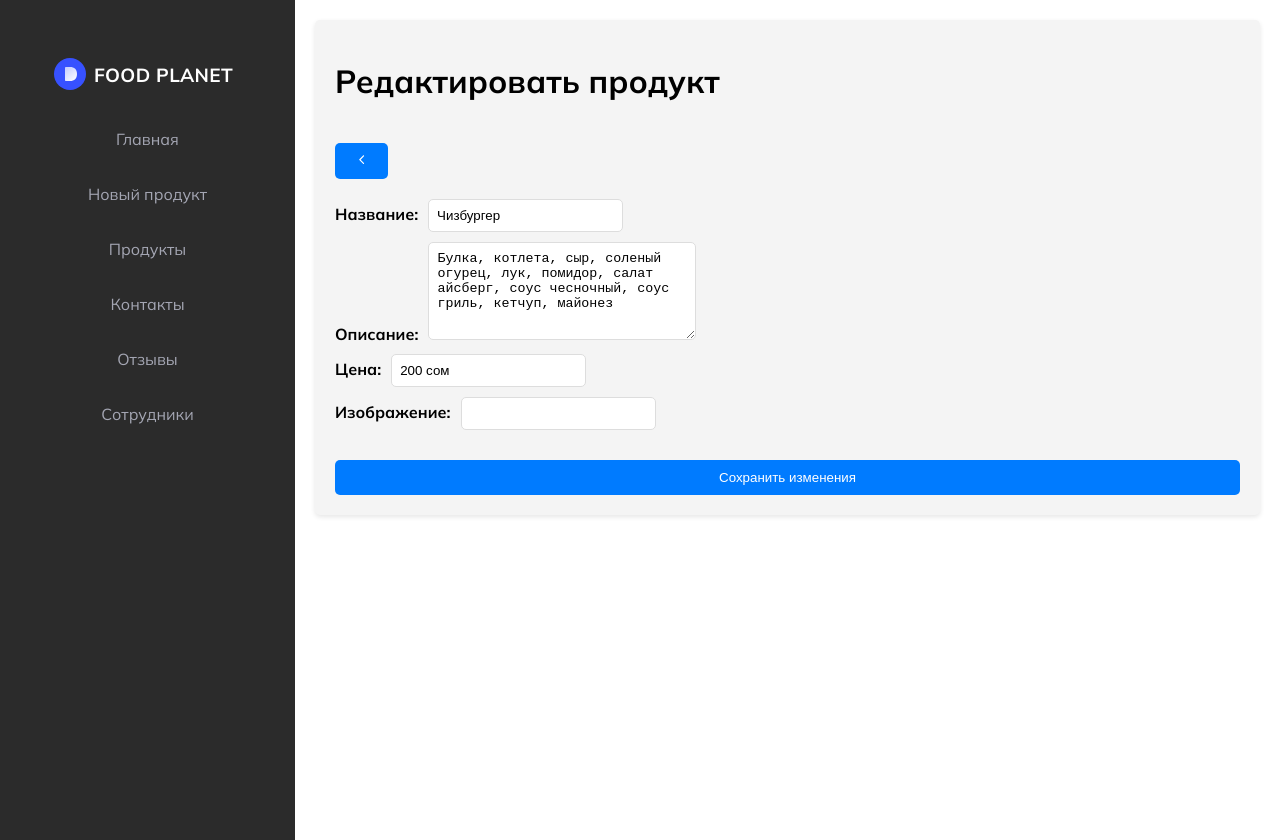
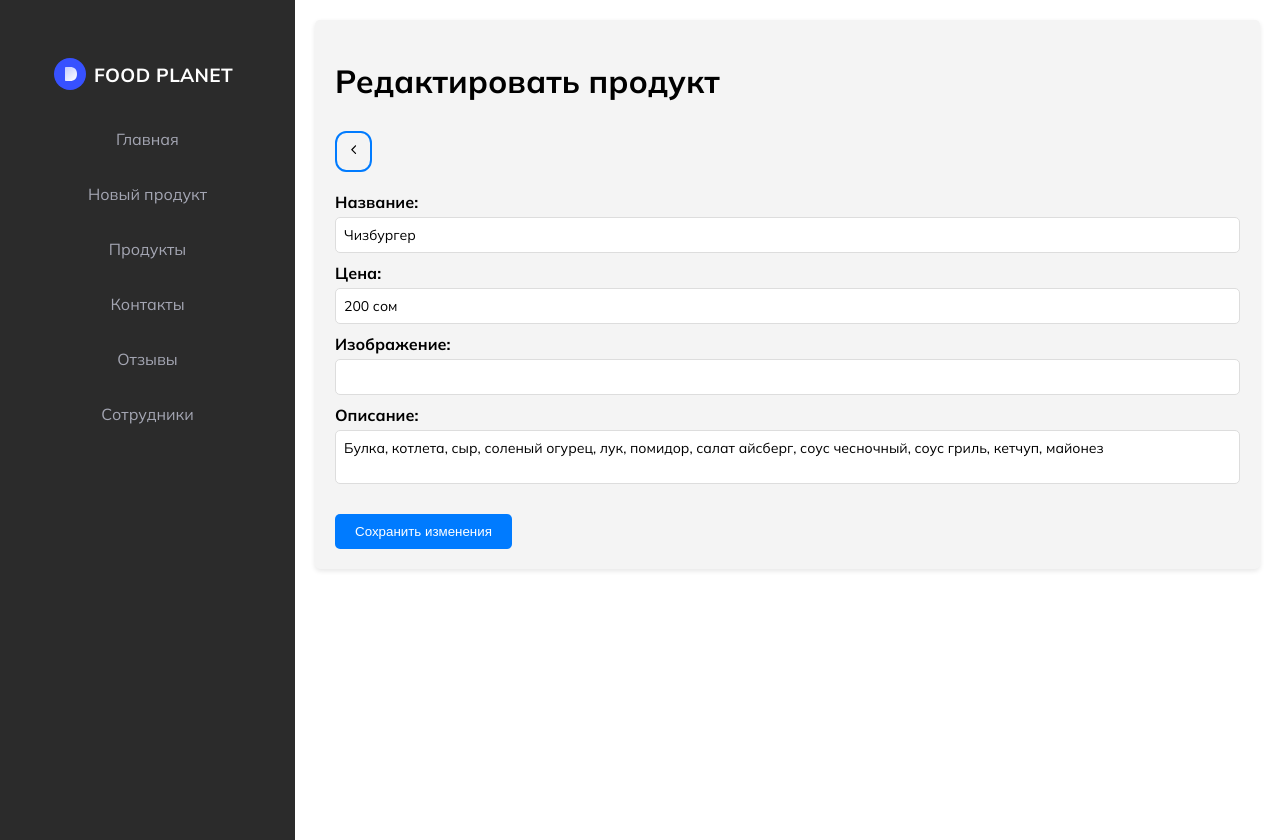
Before and after one commit to AureliusAtakhanes/adminFoodPlanet, a React (Vite) app: page /edit-product/1 in a window 1280 px wide. Built offline with nearby package versions, Linux system fonts and the light colour scheme; data requests are answered from the project's data file.

Commit message:
fixed styles

```diff
--- a/src/adminPanel/adminComponents/EditProductPage/EditProductPage.css
+++ b/src/adminPanel/adminComponents/EditProductPage/EditProductPage.css
@@ -6,38 +6,65 @@
     font-family: Mulish !important;
 }
 
-.edit-product-page h2 {
+.edit-product-page h1 {
     margin-bottom: 10px;
+}
+
+.edit-product-page .backToProducts {
+    margin-bottom: 20px;
+}
+
+.backToProducts .backBtn {
+    background-color: transparent;
+    border: 2px solid #007bff;
+    border-radius: 30%;
+    padding: 10px;
+    cursor: pointer;
+    transition: background-color 0.3s, border-color 0.3s;
+    color: black;
+}
+
+.backToProducts .backBtn:hover {
+    background-color: #007bff;
+    border-color: #0056b3;
+    color: white;
 }
 
 .edit-product-page form {
     display: flex;
     flex-direction: column;
-    padding-top: 20px;
+    gap: 10px;
+}
+
+.edit-product-page .form-group {
+    display: flex;
+    flex-direction: column;
 }
 
 .edit-product-page label {
-    margin-bottom: 10px;
+    margin-bottom: 5px;
     font-weight: bold;
 }
 
-.edit-product-page input {
-    margin-left: 10px;
+.edit-product-page input,
+.edit-product-page textarea {
     padding: 8px;
     border: 1px solid #ddd;
     border-radius: 5px;
+    box-sizing: border-box;
+    font-size: 14px;
+    width: 100%;
+    font-family: Mulish;
 }
 
 .edit-product-page textarea {
-    margin-left: 10px;
-    padding: 8px;
-    border: 1px solid #ddd;
-    border-radius: 5px;
-    min-width: 250px;
-    min-height: 80px;
+    resize: none;
+    white-space: pre-wrap;
+    word-wrap: break-word;
 }
 
 .edit-product-page button {
+    align-self: flex-start;
     background-color: #007bff;
     color: white;
     border: none;
@@ -47,10 +74,6 @@
     margin-top: 20px;
 }
 
-.backToProducts {
-    /* padding-bottom: 20px; */
-}
-
 .edit-product-page button:hover {
     background-color: #0056b3;
 }
--- a/src/adminPanel/adminComponents/EditProductPage/EditProductPage.jsx
+++ b/src/adminPanel/adminComponents/EditProductPage/EditProductPage.jsx
@@ -53,48 +53,51 @@ const EditProductPage = () => {
         <div className="edit-product-page">
             <h1>Редактировать продукт</h1>
             <div className='backToProducts'>
-                <button onClick={() => navigate(-1)}>
+                <button className='backBtn' onClick={() => navigate(-1)}>
                     <IoIosArrowBack />
                 </button>
             </div>
 
             <form onSubmit={handleSubmit}>
-                <label>
-                    Название:
+                <div className="form-group">
+                    <label htmlFor="name">Название:</label>
                     <input
                         type="text"
+                        id="name"
                         name="name"
                         value={formData.name}
                         onChange={handleChange}
                     />
-                </label>
-                <label>
-                    Описание:
+                </div>
+                <div className="form-group">
+                    <label htmlFor="price">Цена:</label>
+                    <input
+                        type="text"
+                        id="price"
+                        name="price"
+                        value={formData.price}
+                        onChange={handleChange}
+                    />
+                </div>
+                <div className="form-group">
+                    <label htmlFor="image">Изображение:</label>
+                    <input
+                        type="text"
+                        id="image"
+                        name="image"
+                        value={formData.image}
+                        onChange={handleChange}
+                    />
+                </div>
+                <div className="form-group">
+                    <label htmlFor="description">Описание:</label>
                     <textarea
-                        type="text"
+                        id="description"
                         name="description"
                         value={formData.description}
                         onChange={handleChange}
                     ></textarea>
-                </label>
-                <label>
-                    Цена:
-                    <input
-                        type="text"
-                        name="price"
-                        value={formData.price}
-                        onChange={handleChange}
-                    />
-                </label>
-                <label>
-                    Изображение:
-                    <input
-                        type="text"
-                        name="image"
-                        value={formData.image}
-                        onChange={handleChange}
-                    />
-                </label>
+                </div>
                 <button type="submit">Сохранить изменения</button>
             </form>
         </div>
```
